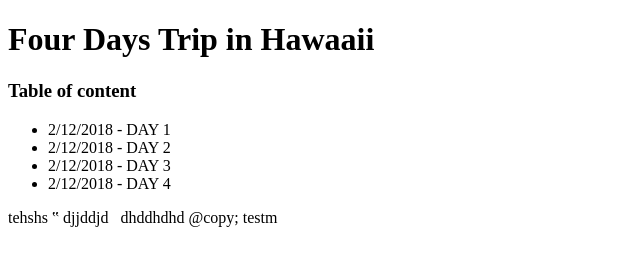
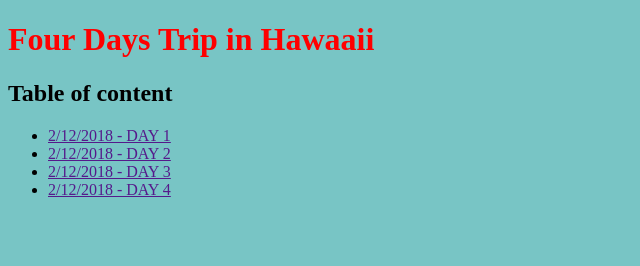
Before and after one commit to nelukc/myDirectory, a plain HTML site: page index.html in a window 1280 px wide. Shown: the whole page, without its empty margins (0-640 px from the left). Drawn offline with Linux system fonts and the light colour scheme.

Commit message:
css added

```diff
--- /dev/null
+++ b/css/styles.css
@@ -0,0 +1,7 @@
+html{
+    background-color: rgb(120, 197, 197);
+}
+
+h1{
+    color: red;
+}
--- a/index.html
+++ b/index.html
@@ -2,25 +2,26 @@
 <html lang="en">
 <head>
     <meta charset="UTF-8">
+    <link rel="stylesheet" href="css/styles.css">
     <meta name="viewport" content="width=device-width, initial-scale=1.0">
     <title>Four Days Trip in Hawaaii</title>
 </head>
 <body>
     <header>
         <h1>Four Days Trip in Hawaaii</h1>
-        <h3>Table of content</h3>
+        <h2>Table of content</h2>
     </header>
     <nav>
         <ul>
-            <li>2/12/2018 - DAY 1</li>
-            <li>2/12/2018 - DAY 2</li>
-            <li>2/12/2018 - DAY 3</li>
-            <li>2/12/2018 - DAY 4</li>
+            <li><a href="" >2/12/2018 - DAY 1</a></li>
+            <li><a href="" >2/12/2018 - DAY 2</a></li>
+            <li><a href="" >2/12/2018 - DAY 3</a></li>
+            <li><a href="" >2/12/2018 - DAY 4</a></li>
         </ul>
     </nav>
 
 </body>
 <footer>
-    tehshs &#8223; djjddjd &nbsp; dhddhdhd @copy; testm
+
 </footer>
 </html>
```
